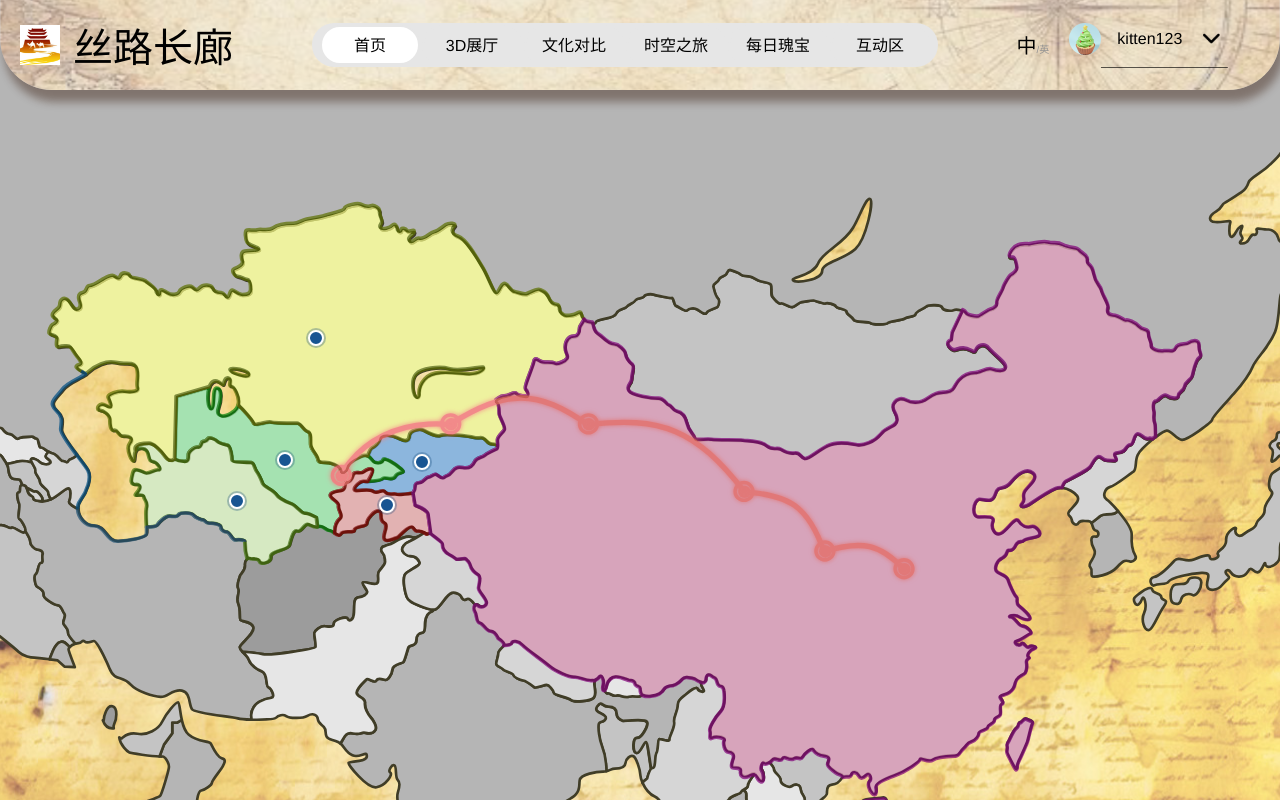
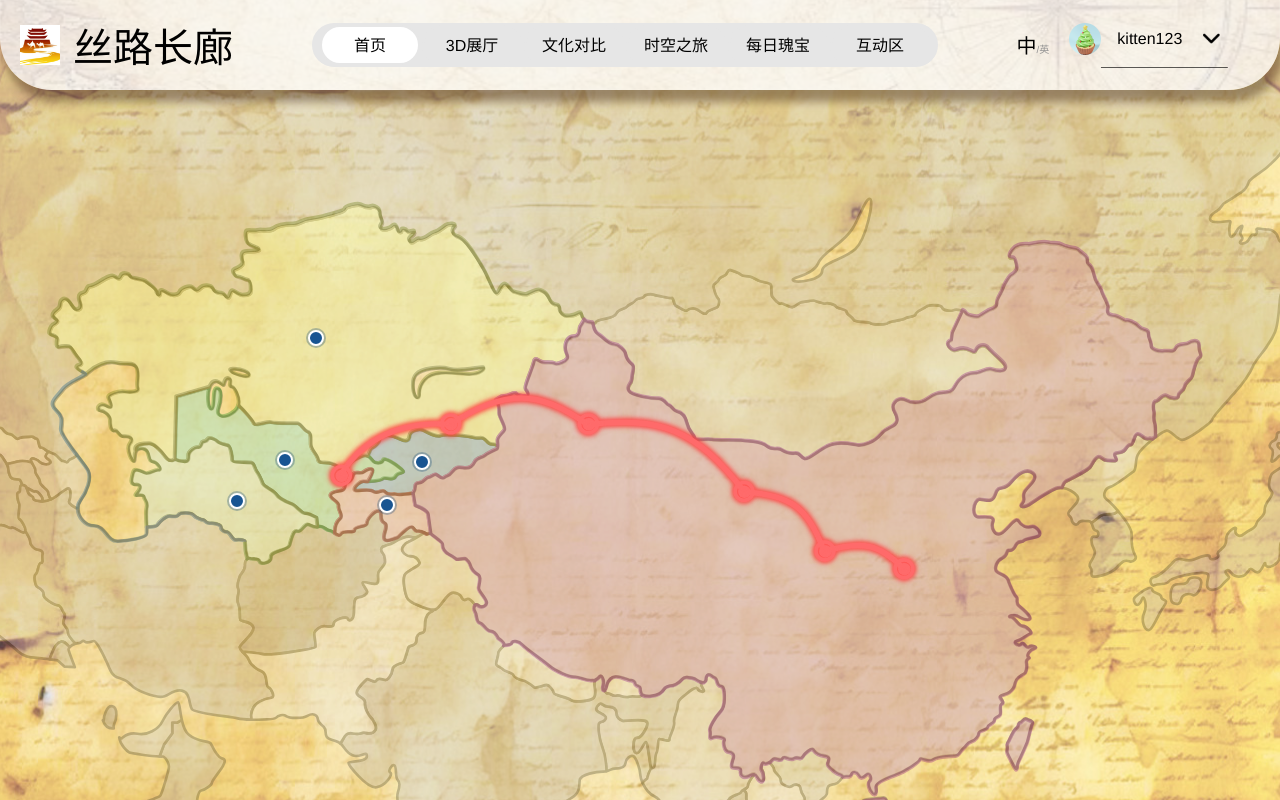
Before and after one commit to Mars-Kinga/OnlineMuseum, a Vue app: page / in a window 1280 px wide. Built offline with nearby package versions, Linux system fonts and the light colour scheme; a web font is replaced by a local one.

Commit message:
style: separate red polyline into independent layer and adjust map opacity to 0.3

```diff
--- a/src/screens/Desktop.vue
+++ b/src/screens/Desktop.vue
@@ -8,6 +8,8 @@
         <img class="aigei-com" alt="Aigei com" src="/img/aigei-com-2.svg" />
         <!-- 主背景图层（aigei-com-1.svg）：铺满画布的底图 -->
         <img class="img" alt="Aigei com" src="/img/aigei-com-1.svg" />
+        <!-- 红色折线图层 -->
+        <img class="red-polyline" alt="Red polyline" src="/img/red-polyline.svg" />
         <!-- 地图国家圆点：五个国家中心的小蓝点，可悬停和点击 -->
         <div class="map-dots">
           <button
@@ -309,6 +311,7 @@ const getTooltip = (dot) => {
   top: 0;
   width: 100%;
   object-fit: cover;
+  opacity: 0.3;
 }
 
 /* 主背景图层 */
@@ -319,7 +322,20 @@ const getTooltip = (dot) => {
   top: 0;
   width: 100%;
   object-fit: cover;
-  opacity: 0.7;
+  opacity: 0.3;
+}
+
+/* 红色折线图层 */
+.map-wrapper .red-polyline {
+  height: 100%;
+  left: 0;
+  position: absolute;
+  top: 0;
+  width: 100%;
+  object-fit: cover;
+  z-index: 100;
+  pointer-events: none;
+  filter: drop-shadow(0 0 2px rgba(255, 0, 0, 0.8));
 }
 
 /* 地图国家圆点层：充满画布，允许点击 */
@@ -351,7 +367,7 @@ const getTooltip = (dot) => {
 
 /* 顶部白色导航条背景 */
 .header-container {
-  background-color: rgba(255, 255, 255, 0.5);
+  background-color: rgba(255, 255, 255, 0.8);
   background-image: url("~@/assets/古书纸2.jpg.png");
   background-size: cover;
   background-position: center;
```
Also changed, not shown: public/img/aigei-com-1.svg, public/img/red-polyline.svg (added).
